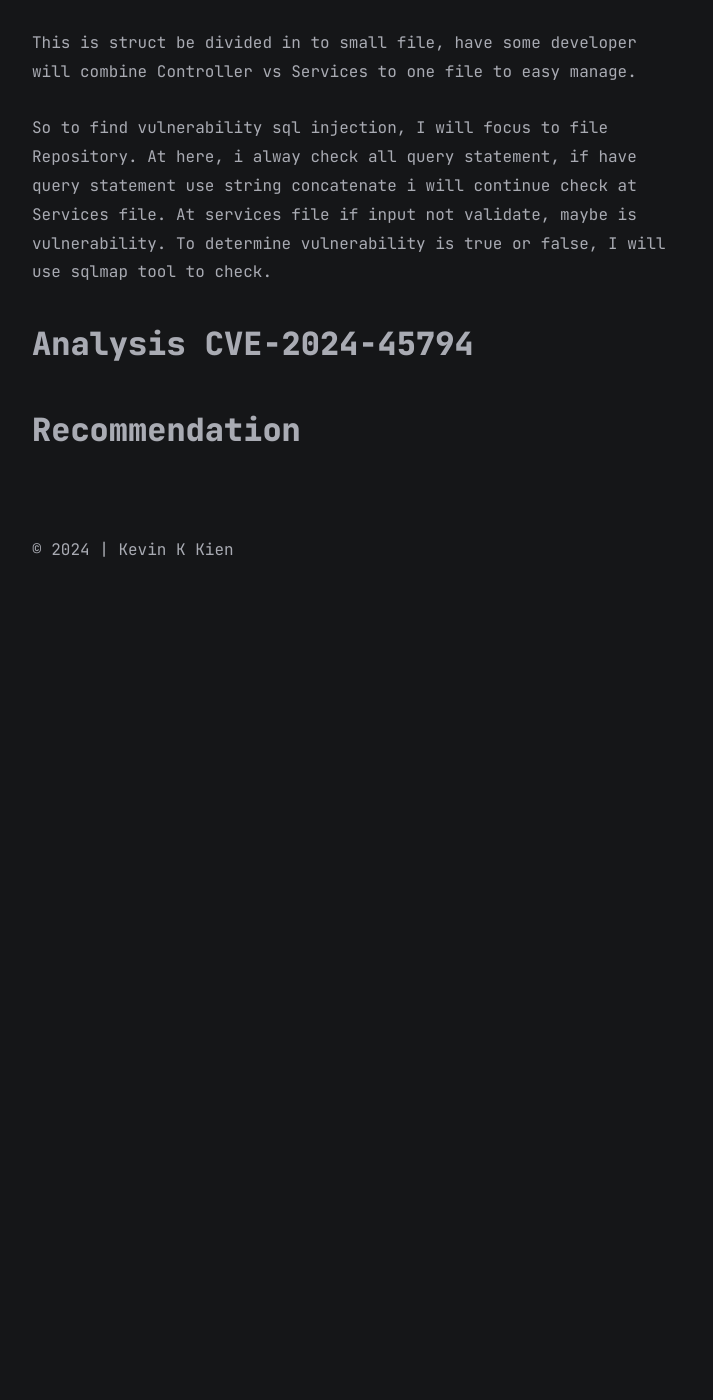
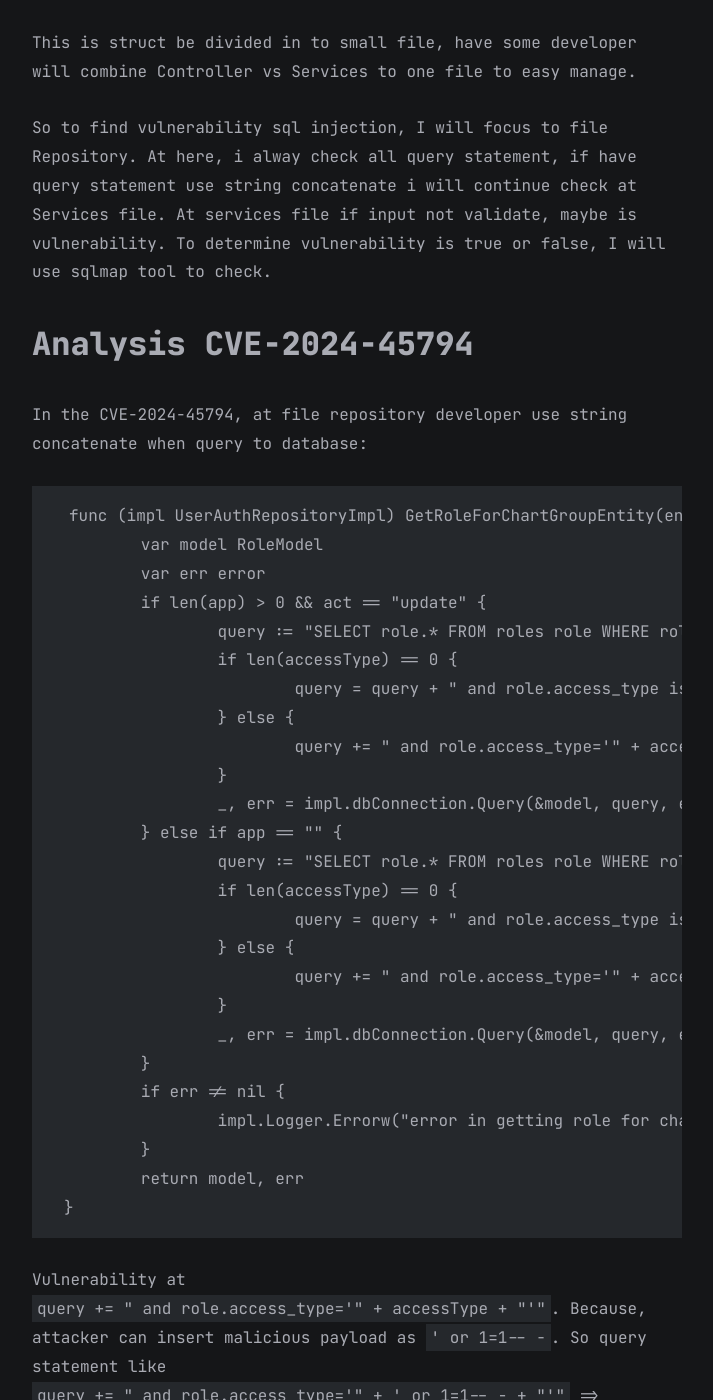
Before and after one commit to KevinKien/KevinKien.github.io, a Jekyll site: the page built from all_collections/_posts/2024-12-02-SQL-Injection-in-Go.md, in a window 1280 px wide and 1400 px high, scrolled down 1128 px. Shown: the whole window, without its empty margins (283-996 px from the left). Built offline with Jekyll 4.4.1, drawn with Linux system fonts in a browser that asks for light colours; before the commit the page ends 1758 px from its top, so only the background shows below that; some of the changed text lies outside the part shown.

Commit message:
Update 2024-12-02-SQL-Injection-in-Go.md

````diff
--- a/all_collections/_posts/2024-12-02-SQL-Injection-in-Go.md
+++ b/all_collections/_posts/2024-12-02-SQL-Injection-in-Go.md
@@ -25,6 +25,43 @@ So to find vulnerability sql injection, I will focus to file Repository. At here
 
 # Analysis CVE-2024-45794
 
+In the CVE-2024-45794, at file repository developer use string concatenate when query to database:
 
+```
+func (impl UserAuthRepositoryImpl) GetRoleForChartGroupEntity(entity, app, act, accessType string) (RoleModel, error) {
+	var model RoleModel
+	var err error
+	if len(app) > 0 && act == "update" {
+		query := "SELECT role.* FROM roles role WHERE role.entity = ? AND role.entity_name=? AND role.action=?"
+		if len(accessType) == 0 {
+			query = query + " and role.access_type is NULL"
+		} else {
+			query += " and role.access_type='" + accessType + "'"
+		}
+		_, err = impl.dbConnection.Query(&model, query, entity, app, act)
+	} else if app == "" {
+		query := "SELECT role.* FROM roles role WHERE role.entity = ? AND role.action=?"
+		if len(accessType) == 0 {
+			query = query + " and role.access_type is NULL"
+		} else {
+			query += " and role.access_type='" + accessType + "'"
+		}
+		_, err = impl.dbConnection.Query(&model, query, entity, act)
+	}
+	if err != nil {
+		impl.Logger.Errorw("error in getting role for chart group entity", "err", err, "entity", entity, "app", app, "act", act, "accessType", accessType)
+	}
+	return model, err
+}
+```
+
+Vulnerability at `query += " and role.access_type='" + accessType + "'"`. Because, attacker can insert malicious payload as `' or 1=1-- -`.
+So query statement like `query += " and role.access_type='" + ' or 1=1-- - + "'"` => `and role.access_type='' or 1=1-- -`.
+And with payloads malicious attacker can get all data.
 
 # Recommendation
+To the fix sql injection in golang, when query statement don't use string concatenate. Please use prepare statement like:
+```
+query += " and role.access_type = ? "
+queryParams = append(queryParams, accessType)
+```
````
Also changed, not shown: other parts of all_collections/_posts/2024-12-02-SQL-Injection-in-Go.md (+1 -1 lines).
